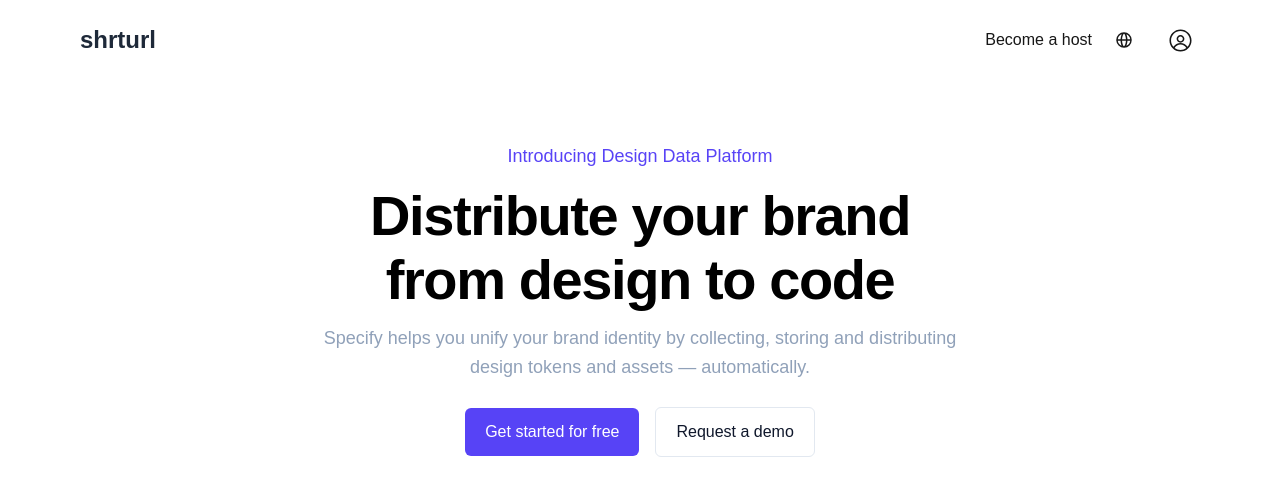
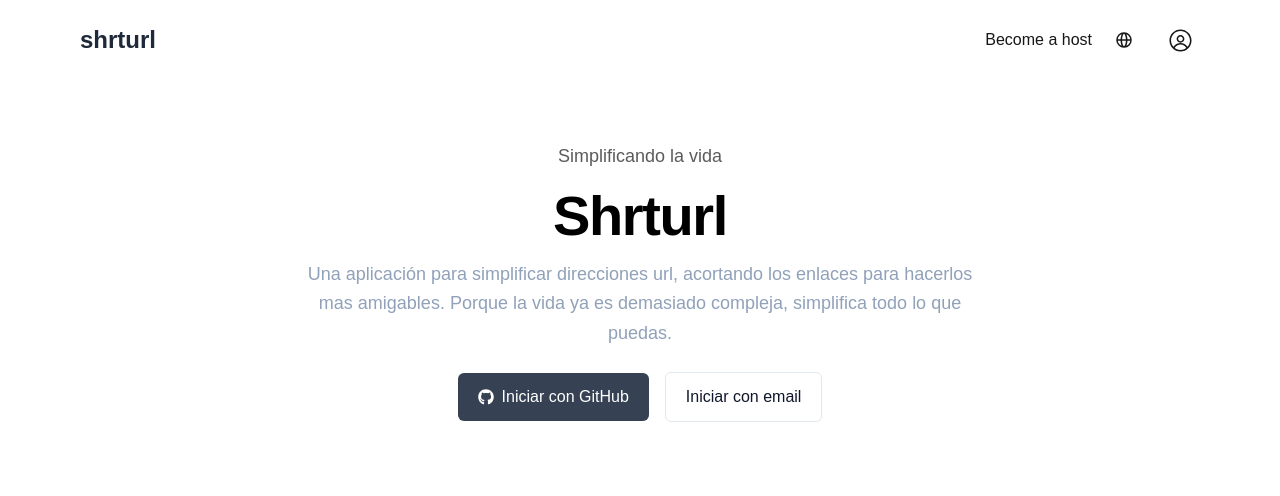
Before and after one commit to srgrover/shorten, a Next.js app: page / in a window 1280 px wide. Shown: the top 496 px of the page. Built offline with nearby package versions, Linux system fonts and the light colour scheme.

Commit message:
Main page modified

```diff
--- a/src/app/page.tsx
+++ b/src/app/page.tsx
@@ -1,18 +1,22 @@
 import Image from "next/image";
+import { FaGithub } from "react-icons/fa6";
 
 export default function Home() {
   return (
     <section className="flex p-15 min-h-screen justify-center bg-white">
       <div className="mx-auto max-w-[43rem]">
         <div className="text-center">
-          <p className="text-lg font-medium leading-8 text-indigo-600/95">Introducing Design Data Platform</p>
-          <h1 className="mt-3 text-[3.5rem] font-bold leading-[4rem] tracking-tight text-black">Distribute your brand from&nbsp;design to code</h1>
-          <p className="mt-3 text-lg leading-relaxed text-slate-400">Specify helps you unify your brand identity by collecting, storing and distributing design tokens and assets — automatically.</p>
+          <p className="text-lg font-medium leading-8 text-neutral-600/95">Simplificando la vida</p>
+          <h1 className="mt-3 text-[3.5rem] font-bold leading-[4rem] tracking-tight text-black">Shrturl</h1>
+          <p className="mt-3 text-lg leading-relaxed text-slate-400">Una aplicación para simplificar direcciones url, acortando los enlaces para hacerlos mas amigables. Porque la vida ya es demasiado compleja, simplifica todo lo que puedas.</p>
         </div>
 
         <div className="mt-6 flex items-center justify-center gap-4">
-          <a href="#" className="transform rounded-md bg-indigo-600/95 px-5 py-3 font-medium text-white transition-colors hover:bg-indigo-700">Get started for free</a>
-          <a href="#" className="transform rounded-md border border-slate-200 px-5 py-3 font-medium text-slate-900 transition-colors hover:bg-slate-50"> Request a demo </a>
+          <a href="#" className="flex gap-2 items-center transform rounded-md bg-gray-700 px-5 py-3 font-medium text-white transition-colors hover:bg-gray-900">
+            <FaGithub size={16} />
+            Iniciar con GitHub
+          </a>
+          <a href="#" className="transform rounded-md border border-slate-200 px-5 py-3 font-medium text-slate-900 transition-colors hover:bg-slate-50"> Iniciar con email </a>
         </div>
       </div>
     </section>
```
